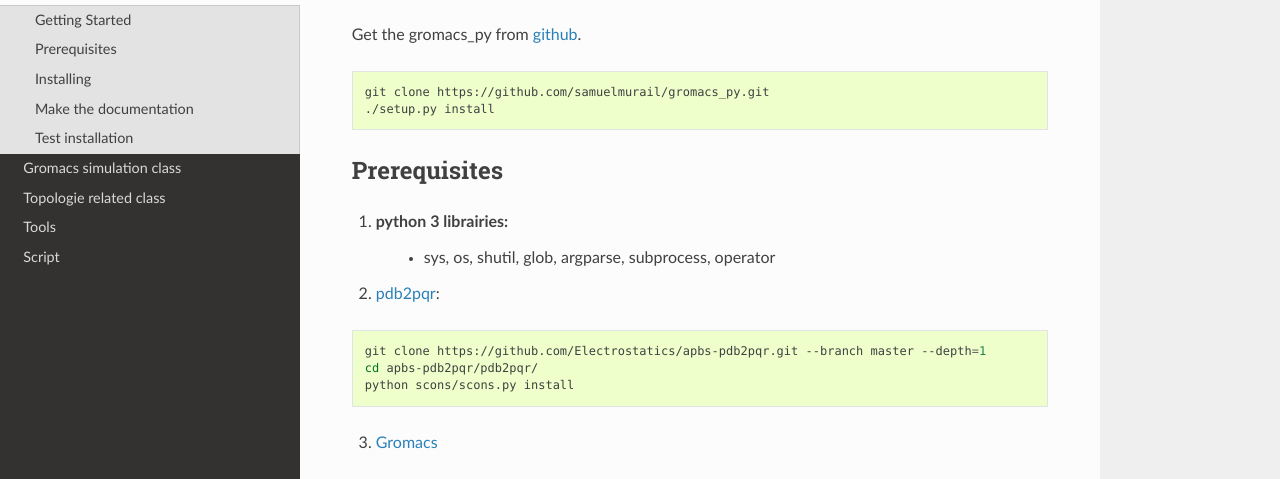
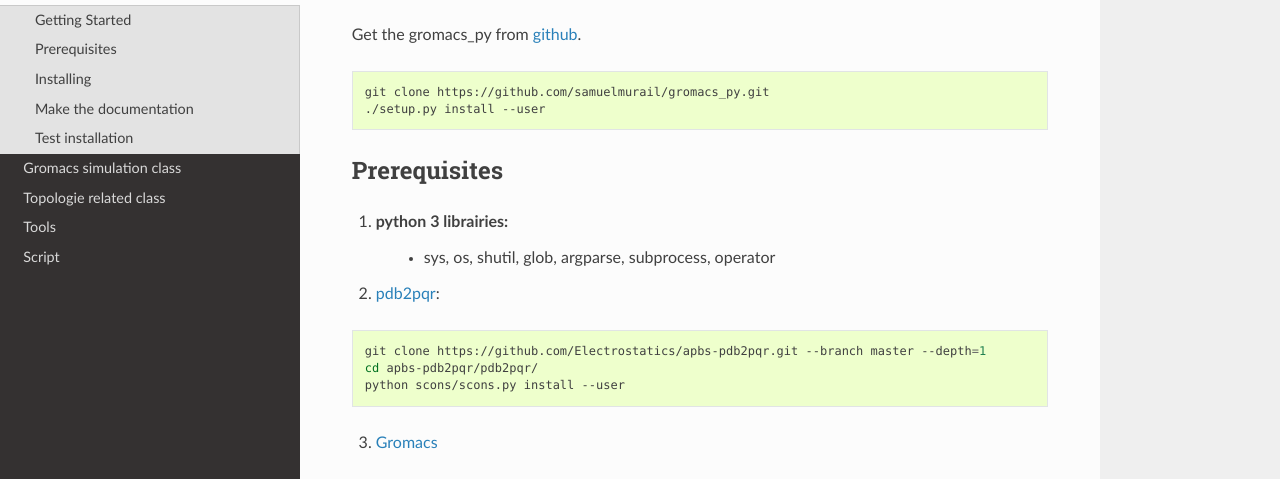
Before and after one commit to samuelmurail/gromacs_py, a Sphinx documentation site: the page built from gromacs_py/doc/install.rst, in a window 1280 px wide and 900 px high. Shown: the part 193-672 px from the top of the window. Built offline with Sphinx 7.4.7 and the Read the Docs theme 2.0.0, drawn with Linux system fonts in a browser that asks for light colours.

Commit message:
Add option --user for install

```diff
--- a/README.rst
+++ b/README.rst
@@ -32,7 +32,7 @@
 
    git clone https://github.com/samuelmurail/gromacs_py.git
    cd gromacs_py
-   ./setup.py install
+   ./setup.py install --user
 
 see the :ref:`install-label` file for details.
 
--- a/gromacs_py/doc/install.rst
+++ b/gromacs_py/doc/install.rst
@@ -12,7 +12,7 @@
 .. code-block:: bash
 
 	git clone https://github.com/samuelmurail/gromacs_py.git
-	./setup.py install
+	./setup.py install --user
 
 .. _github: https://github.com/samuelmurail/gromacs_py
 
@@ -28,7 +28,7 @@
 
 	git clone https://github.com/Electrostatics/apbs-pdb2pqr.git --branch master --depth=1
 	cd apbs-pdb2pqr/pdb2pqr/
-	python scons/scons.py install
+	python scons/scons.py install --user
 
 3.  `Gromacs`_
 
```
